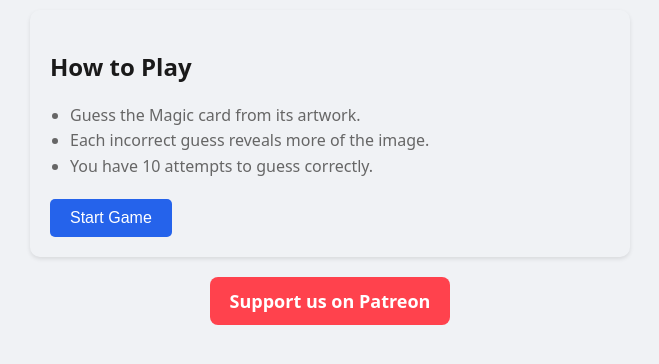
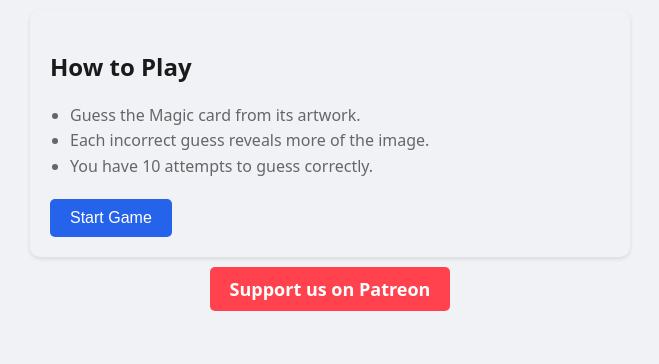
Before and after one commit to MercadianBazaars/WheelyHard, a React app: page / in a window 1280 px wide. Shown: the part 124-488 px from the top of the page, without its empty margins (310-969 px from the left). Built offline with nearby package versions, Linux system fonts and the light colour scheme.

Commit message:
Update index.css

```diff
--- a/src/index.css
+++ b/src/index.css
@@ -91,25 +91,24 @@
   color: #666;
   line-height: 1.6;
 }
-/* Patreon Button */
+.patreon-container {
+  text-align: center;
+  margin-top: 20px;
+}
+
 .patreon-button {
-  display: block;
-  text-align: center;
   background: #ff424d;
   color: white;
   font-size: 18px;
+  padding: 10px 20px;
+  border-radius: 5px;
+  text-decoration: none;
   font-weight: bold;
-  padding: 12px 20px;
-  border-radius: 8px;
-  text-decoration: none;
-  margin: 20px auto;
-  width: fit-content;
-  transition: background 0.2s, transform 0.2s;
+  transition: background 0.2s;
 }
 
 .patreon-button:hover {
-  background: #d7353f;
-  transform: scale(1.05);
+  background: #d13642;
 }
 /* Canvas styles */
 canvas {
```
